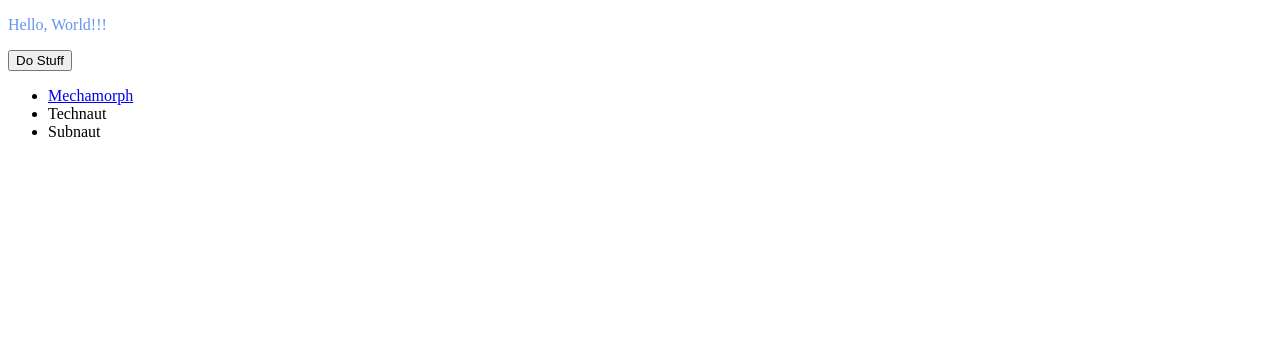
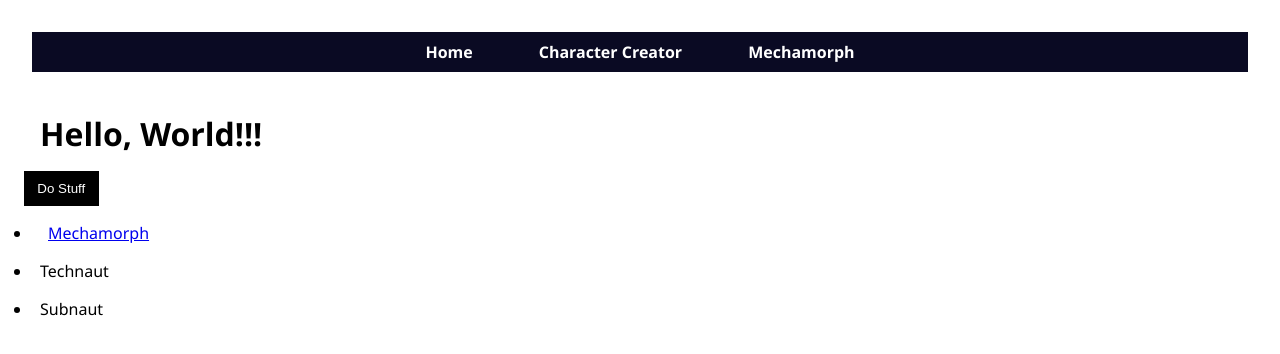
Before and after one commit to FenrisFox/DungeonManager, a plain HTML site: page index.html in a window 1280 px wide. Drawn offline with Linux system fonts and the light colour scheme.

Commit message:
Fixed header-navbar.js

```diff
--- /dev/null
+++ b/components/header-navbar.js
@@ -0,0 +1,36 @@
+class HeaderNavbar extends HTMLElement {
+
+  constructor() {
+    super();
+    this.navbarClass = "header-nav";
+    this.linkClass = "header-nav-link";
+    this.pages = [
+      { name: "Home", link: "index.html" },
+      { name: "Character Creator", link: "pages/character-creator.html" },
+      { name: "Mechamorph", link: "pages/mechamorph.html" }
+    ];
+  }
+
+  connectedCallback() {
+    this.navbarClass = this.getAttribute('nav-class') || this.navbarClass
+    this.linkClass = this.getAttribute('link-class') || this.linkClass
+
+    const currentPath = window.location.pathname;
+    const basePath = `${currentPath.substring(0, currentPath.lastIndexOf('pages')  || currentPath.length-10)}`;
+
+    const navLinks = this.pages.map(({ name, link }) => {
+      const fullLink = `${basePath}${link}`;
+      return `<a class="${this.linkClass}" href="${fullLink}">${name}</a>`;
+    });
+
+    this.innerHTML = `
+      <header>
+        <nav class="${this.navbarClass}">
+          ${navLinks.join("\n          ")}
+        </nav>
+      </header>
+    `;
+  }
+}
+
+customElements.define('header-navbar', HeaderNavbar);
--- a/index.html
+++ b/index.html
@@ -7,10 +7,13 @@
   <title>DND Dungeon Manager</title>
   <link rel="icon" href="images/website-icon.png">
   <link rel="stylesheet" href="styles/base-style.css">
+  <script src="components/header-navbar.js" type="text/javascript" defer></script>
 </head>
 
 <body>
-  <p class="title">Hello, World!!!</p>
+  <header-navbar></header-navbar>
+  <main>
+    <h1 class="title">Hello, World!!!</h1>
     <button class="button" onclick="window.location.href='pages/character-creator.html'">Do Stuff</button>
 
     <ul>
@@ -19,6 +22,8 @@
       <li>Subnaut</li>
     </ul>
 
+  </main>
+
 </body>
 
 </html>
--- a/styles/base-style.css
+++ b/styles/base-style.css
@@ -1,3 +1,46 @@
-p {
-  color:cornflowerblue
+* {
+  margin: 0;
+  padding: 0.5em;
+  box-sizing: border-box;
 }
+
+html {
+  height: 100%;
+}
+
+body {
+  font-family: 'Segoe UI', sans-serif;
+  display: flex;
+  flex-direction: column;
+}
+
+main {
+  flex: 1 0 auto;
+}
+
+button {
+  color: white;
+  background-color: black;
+  border: none;
+  padding: 0.75em 1em;
+}
+
+.header-nav {
+  height: 40px;
+  display: flex;
+  align-items: center;
+  justify-content: center;
+  background-color:  #0a0a23;
+}
+
+.header-nav-link {
+  font-weight: 700;
+  margin: 0 25px;
+  color: #fff;
+  text-decoration: none;
+}
+
+.header-nav-link:hover {
+  padding-bottom: 5px;
+  box-shadow: inset 0 -2px 0 0 #fff;
+}
--- /dev/null
+++ b/styles/header-style.css
@@ -0,0 +1,23 @@
+nav {
+  height: 40px;
+  display: flex;
+  align-items: center;
+  justify-content: center;
+  background-color:  #0a0a23;
+}
+
+ul {
+  padding: 0;
+}
+
+a {
+  font-weight: 700;
+  margin: 0 25px;
+  color: #fff;
+  text-decoration: none;
+}
+
+a:hover {
+  padding-bottom: 5px;
+  box-shadow: inset 0 -2px 0 0 #fff;
+}
```
Also changed, not shown: pages/character-creator.html (+3 -1 lines), pages/mechamorph.html (+3 -1 lines). Lines whose indentation alone changed are shown as unchanged.
